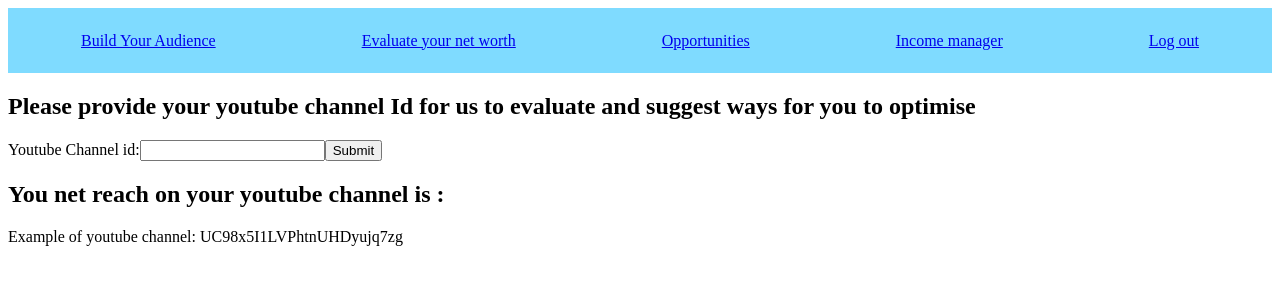
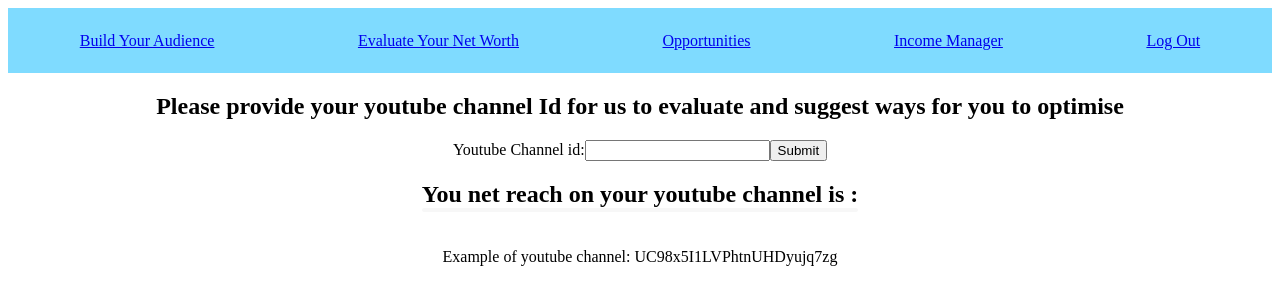
Before and after one commit to tundeaji1232/kwad, a React (Create React App) app in the folder client/: page /socialEvaluate in a window 1280 px wide. Shown: the top 304 px of the page. Built offline with nearby package versions, Linux system fonts and the light colour scheme; no server answers.

Commit message:
added more styling

```diff
--- a/client/src/components/Header.js
+++ b/client/src/components/Header.js
@@ -38,13 +38,13 @@ class Header extends Component {
         <NavBar>
           <Nul>
          <Nli> <Link to='/buildAudience' >Build Your Audience</Link></Nli>
-         <Nli> <Link to='/socialEvaluate' >Evaluate your net worth</Link></Nli>
+         <Nli> <Link to='/socialEvaluate' >Evaluate Your Net Worth</Link></Nli>
           <Nli><Link to='/opportunity' >Opportunities</Link></Nli>
-          <Nli><Link to='/incomeManager' >Income manager</Link> </Nli>
+          <Nli><Link to='/incomeManager' >Income Manager</Link> </Nli>
           <Nli>
           <Link to='/' onClick={this.logout.bind(this)}>
             <i ></i>
-            Log out
+            Log Out
           </Link>
         </Nli>
           </Nul>
--- a/client/src/components/Opportunities/OpportunityContainer.js
+++ b/client/src/components/Opportunities/OpportunityContainer.js
@@ -7,6 +7,9 @@ import _ from 'lodash';
 import Header from "../Header";
 import styled from "styled-components";
 
+const Opul=styled.ul`
+list-style-type: none;
+`
 
 const OpLi= styled.li`
 border: solid 2px #f7f7f7;
@@ -17,13 +20,23 @@ flex-grow: 1;
 background-color: #fbf8f8;
 color: #795548;
 box-shadow: 0 4px 8px 0 rgba(0, 0, 0, 0.2), 0 6px 20px 0 rgba(0, 0, 0, 0.19);
-
+width: 60%;
+height:40%;
 margin: auto;
 display: flex;
+flex-direction:column;
+flex-wrap:wrap;
 
 `
-const Opul=styled.ul`
-list-style-type: none;
+const LinkButton=styled.div`
+background-color: #7FDBFF;
+border: none;
+color:white;
+padding: 15px 32px;
+text-align: center;
+text-decoration: none;
+display: inline-block;
+font-size: 16px;
 `
 
 
@@ -47,7 +60,7 @@ class OpportunityContainer extends Component {
             <p>{item.brandname} </p>
             <p>{item.tags}</p>
             <p>{item.brandurl}</p>
-            <Link to={`/opportunity/${item.id}`} />
+            <LinkButton ><Link to={`/opportunity/${item.id}`} />More</LinkButton>
              </OpLi>
              </Opul>
           );
--- a/client/src/components/SocialEvaluate/SocialEvaluateContainer.js
+++ b/client/src/components/SocialEvaluate/SocialEvaluateContainer.js
@@ -3,7 +3,7 @@ import * as actions  from "../../actions";
 import { connect } from 'react-redux';
 import YoutubeForm from './SocialEvaluateComponent';
 import Header from "../Header";
-// import styled from "styled-components";
+import styled from "styled-components";
 
 
 // const ResultDiv = styled.div`
@@ -18,6 +18,29 @@ import Header from "../Header";
 // max-width: 70%;
 // margin: auto;
 // `
+const DivSocialContainer = styled.div`
+display : flex;
+justify-content:center;
+flex-direction:column;
+align-items:center;
+
+`
+
+const DivResult =styled.div`
+
+background-color: #7FDBFF;
+color: #795548;
+border: solid 2px #f7f7f7;
+border-radius: 0.5rem;
+
+text-align:center;
+display:flex;
+justify-content:center;
+flex-direction:column;
+align-items:center;
+
+`
+
  class SocialEvaluate extends Component {
    constructor(props) {
        super(props);
@@ -42,15 +65,19 @@ import Header from "../Header";
         const { subscriberCount } =this.props.getYoutubeData;
         return (
             <div>
-                <Header />
+                  <Header />
+            <DivSocialContainer>
                 <h2>Please provide your youtube channel Id for us to evaluate and suggest ways for you to optimise </h2>
             <YoutubeForm
             value={this.state.value}
             changes={this.handleChange}
             submitting={this.handleSubmit}
             />
-            <div><h2>You net reach on your youtube channel is :{subscriberCount}</h2></div>
+            <div><h2>You net reach on your youtube channel is :
+                <DivResult>{subscriberCount}</DivResult>
+                </h2></div>
             <p>Example of youtube channel: UC98x5I1LVPhtnUHDyujq7zg</p>
+            </DivSocialContainer>
             </div>
         )
     }
```
